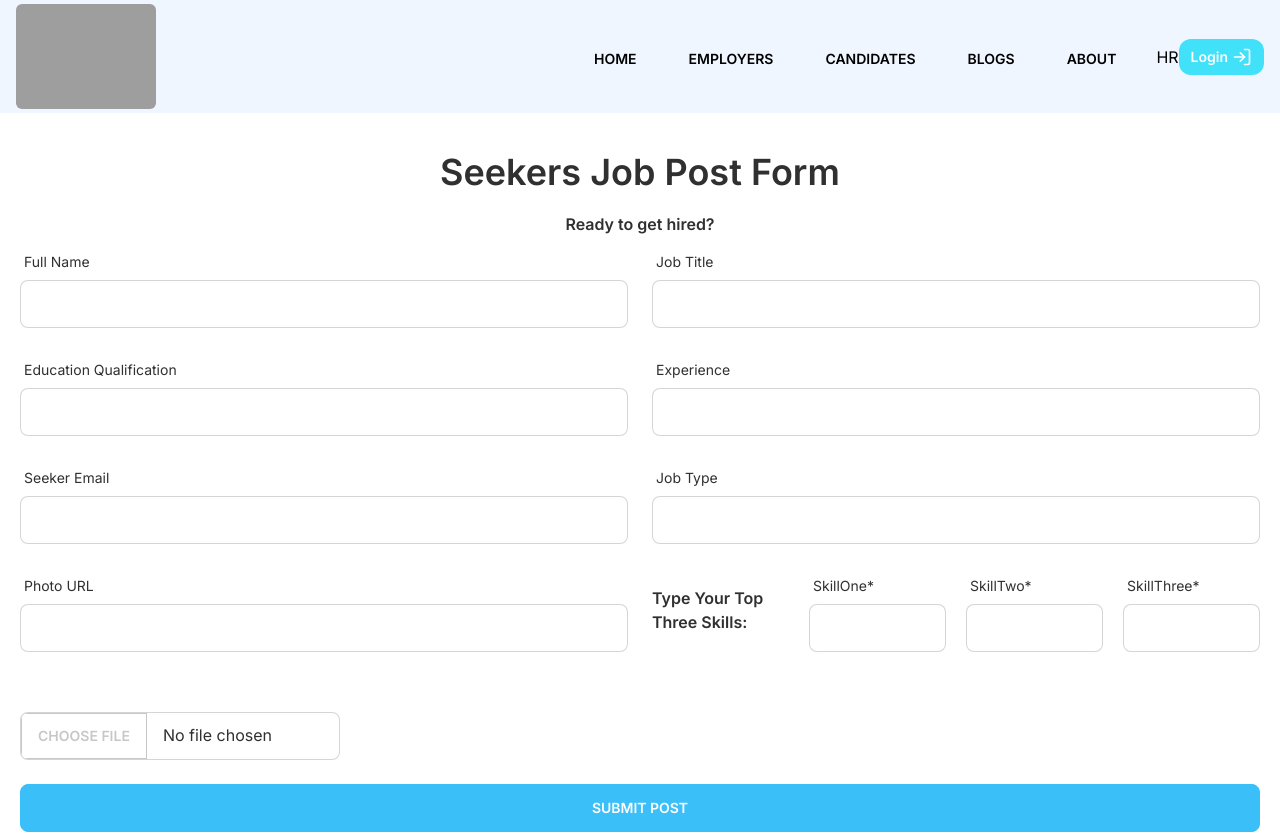
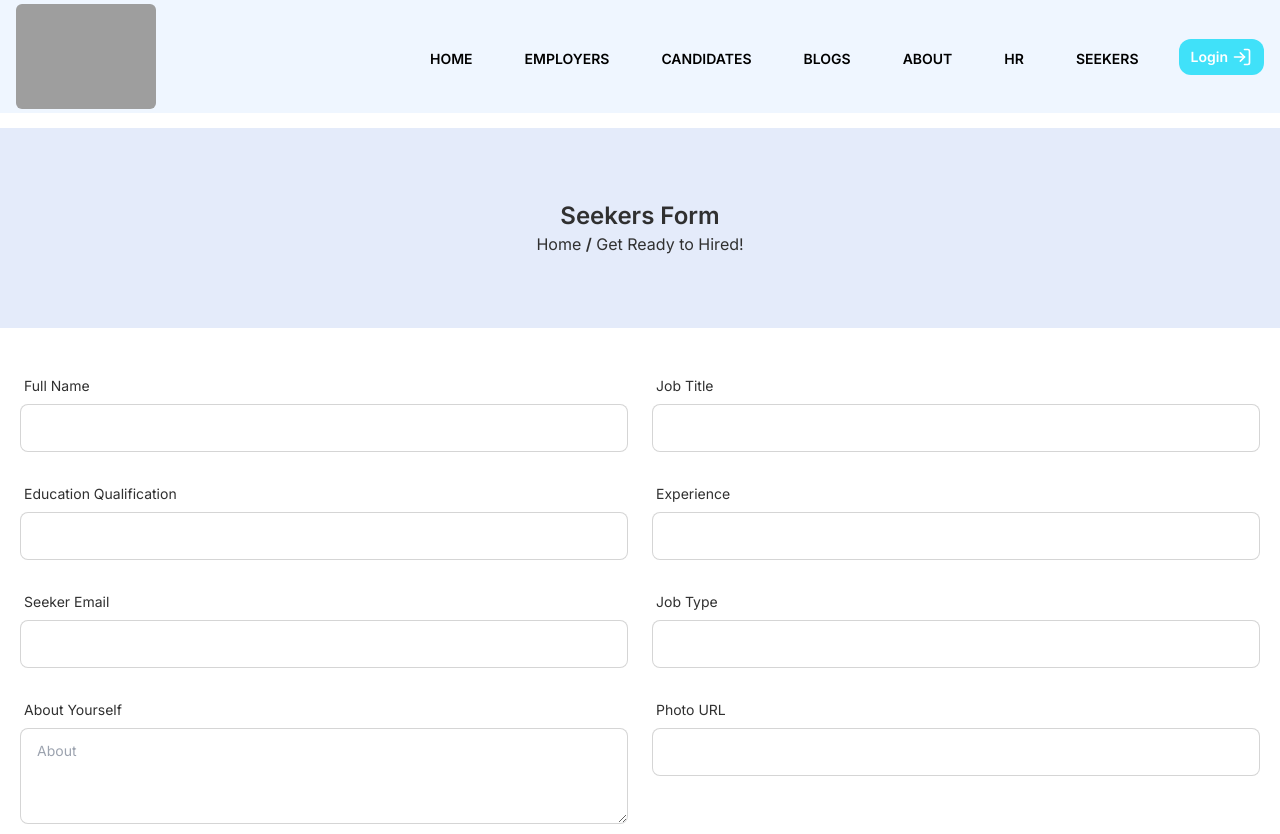
Before and after one commit to Galib24/JobLinker, a Next.js app: page /seekersForm in a window 1280 px wide. Shown: the top 834 px of the page. Built offline with nearby package versions, Linux system fonts and the light colour scheme; no server answers; grey boxes are pictures that could not be loaded.

Commit message:
modify seekers part

```diff
--- a/src/app/seekersForm/page.js
+++ b/src/app/seekersForm/page.js
@@ -1,11 +1,11 @@
+import BannerComponent from "@/components/Shared/BannerComponent/BannerComponent";
+
 const seekersForm = () => {
     return (
-        <div className="my-28">
-            <div className="py-5">
-                <h2 className="text-4xl text-center font-semibold my-5 ">Seekers Job Post Form</h2>
-                <p className="text-center my-2 font-semibold text-base px-2">Ready to get hired?</p>
-
-                <form  className="mx-2 lg:mx-5">
+        <div>
+            <div>
+            <BannerComponent headingTitle="Seekers Form" pageName="Get Ready to Hired!" />
+                <form className="mx-2 lg:mx-5 mt-10">
                     <div className="grid grid-cols-1 lg:grid-cols-2 gap-6">
                         <div className="form-control">
                             <label className="label">
@@ -52,6 +52,14 @@ const seekersForm = () => {
                             <input type="text" name="jobType" className="input input-bordered" required />
 
                         </div>
+
+                        <div className="form-control">
+                            <label className="label">
+                                <span className="label-text">About Yourself</span>
+                            </label>
+                            <textarea name="about" className="textarea textarea-bordered h-24" placeholder="About"></textarea>
+                        </div>
+
                         <div className="form-control">
                             <label className="label">
                                 <span className="label-text">Photo URL</span>
@@ -96,7 +104,7 @@ const seekersForm = () => {
                     </div>
                     <div className="form-control mt-6">
 
-                        <input type="submit" className="btn btn-info btn-block text-white " value="Submit Post"/>
+                        <input type="submit" className="btn btn-info btn-block text-white " value="Submit Post" />
                     </div>
                 </form>
                 <div className="card-body">
--- a/src/components/Navbar/Navbar.jsx
+++ b/src/components/Navbar/Navbar.jsx
@@ -93,10 +93,21 @@ const Navbar = () => {
                 </Link>
               </li>
               <li
-                className="py-4 hover:underline">
+                onClick={() => setMenuOpen(false)}
+                className={styles.navLinks}>
                 <Link
-                  href="/hr">
-                  HR
+                  href="/hr"
+                  className="text-sm font-semibold cursor-pointer ease-out duration-300 hover:text-base hover:font-bold">
+                 HR
+                </Link>
+              </li>
+              <li
+                onClick={() => setMenuOpen(false)}
+                className={styles.navLinks}>
+                <Link
+                  href="/seekersForm"
+                  className="text-sm font-semibold cursor-pointer ease-out duration-300 hover:text-base hover:font-bold">
+                  Seekers
                 </Link>
               </li>
               {/* lg */}
@@ -297,6 +308,13 @@ const Navbar = () => {
                   HR
                 </Link>
               </li>
+              <li
+                className="py-4 hover:underline">
+                <Link
+                  href="/seekersForm">
+                 Seekers
+                </Link>
+              </li>
               {/* mobile device options */}
               <div
                 className="flex items-center py-4">
```
